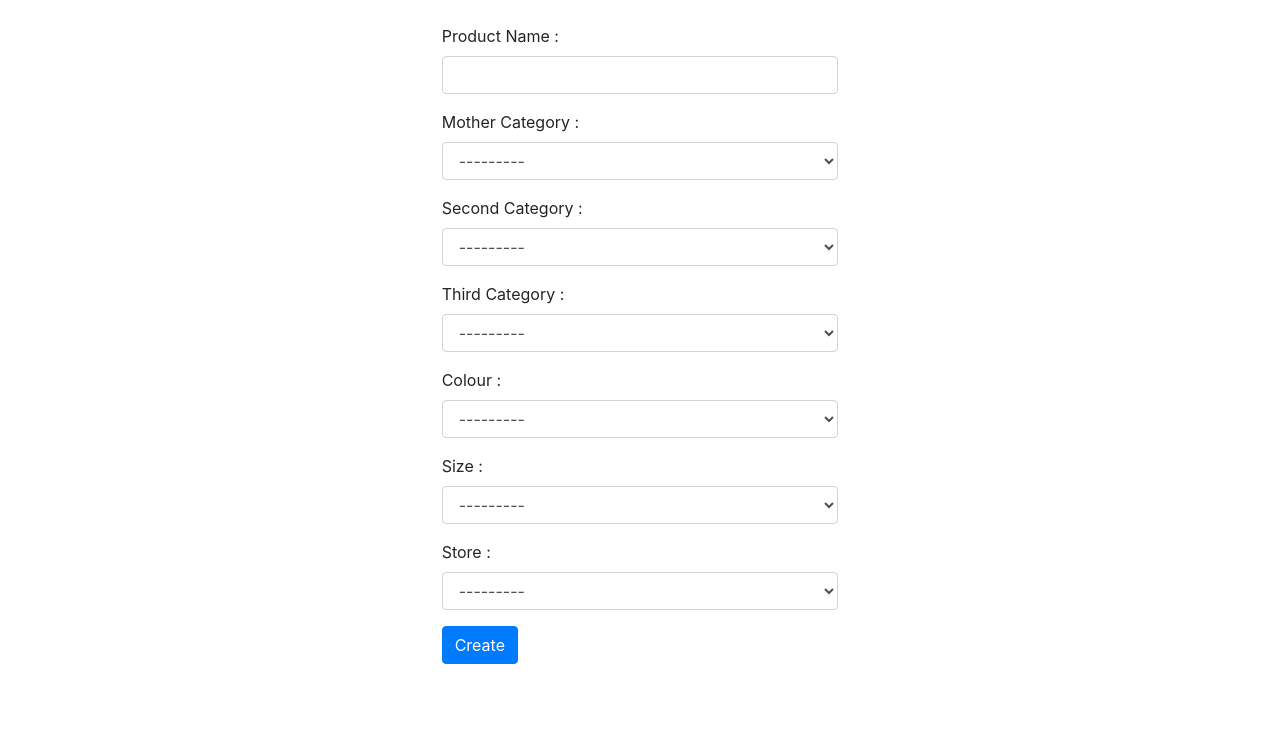
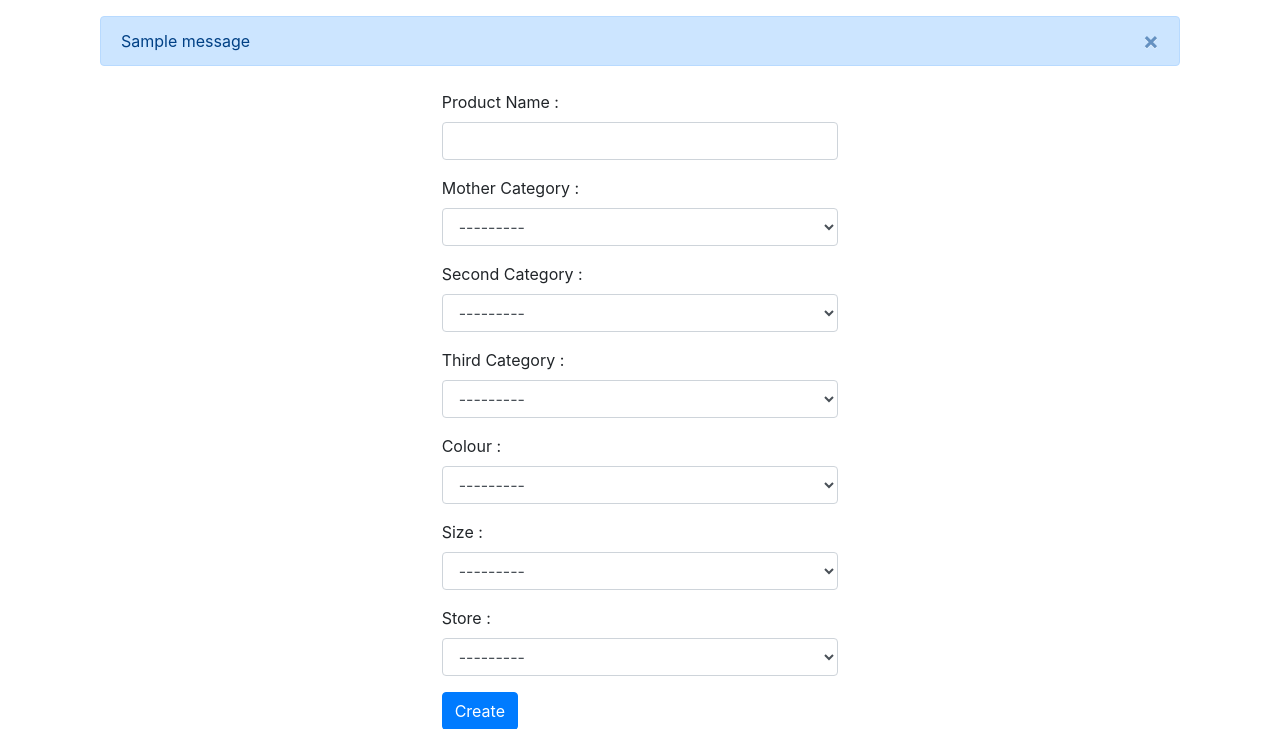
Before and after one commit to ANejadkoorki/ProductBarcoding, a Django app: page /barcoding/ in a window 1280 px wide. Shown: the top 729 px of the page. Run offline with Django 3.2, Linux system fonts and the light colour scheme; tables that the repository leaves empty hold one stand-in row (values such as "Sample post"); one stand-in notice (Sample message) is shown; some libraries are stand-ins or nearby versions.

Commit message:
some updates to code .

```diff
--- a/ProductBarcoding/barcode_app/models.py
+++ b/ProductBarcoding/barcode_app/models.py
@@ -2,10 +2,8 @@ from django.db import models
 from django.core.validators import RegexValidator
 from smart_selects.db_fields import ChainedForeignKey
 
-
 from .categories_models import MotherCategory, SecondCategory, ThirdCategory
 from .other_models import Store, Size, Colour
-
 
 five_digit_validator = RegexValidator(
     regex="^[0-9]{4}[1-9]{1}$",
@@ -65,6 +63,10 @@ class Product(models.Model):
         max_length=200,
     )
 
+    def get_barcode(self):
+        return f"{self.mother_category.code}-{self.second_category.code}-{self.third_category.code}-" \
+               f"{self.code}-{self.colour.code}-{self.size.code}-{self.store.code}"
+
     def __str__(self):
         return f"{self.name}"
 
--- a/ProductBarcoding/barcode_app/templates/barcode_app/base_page.html
+++ b/ProductBarcoding/barcode_app/templates/barcode_app/base_page.html
@@ -14,6 +14,24 @@
 </head>
 <body>
 
+
+<div class="container">
+    <div class="mt-3 mb-3">
+        <div class="col-12">
+            {% if messages %}
+                {% for message in messages %}
+                    <div class="alert alert-primary alert-dismissible">
+                        {{ message }}
+                        <button type="button" data-dismiss="alert" class="close">&times;</button>
+                    </div>
+                {% endfor %}
+            {% endif %}
+        </div>
+    </div>
+</div>
+
+
+{% if form %}
     <div class="container mt-4  col-4 align-content-center">
         <form method="post" enctype="multipart/form-data">
             {% csrf_token %}
@@ -21,37 +39,37 @@
 
             <div class="form-group">
                 <label for="id_name">Product Name : </label>
-            {% render_field form.name class='form-control'  %}
+                {% render_field form.name class='form-control' %}
             </div>
 
             <div class="form-group">
                 <label for="id_mother_category">Mother Category : </label>
-            {% render_field form.mother_category class='form-control'  %}
+                {% render_field form.mother_category class='form-control' %}
             </div>
 
             <div class="form-group">
                 <label for="id_second_category">Second Category : </label>
-            {% render_field form.second_category class='form-control'  %}
+                {% render_field form.second_category class='form-control' %}
             </div>
 
             <div class="form-group">
                 <label for="id_third_category">Third Category : </label>
-            {% render_field form.third_category class='form-control'  %}
+                {% render_field form.third_category class='form-control' %}
             </div>
 
             <div class="form-group">
                 <label for="id_colour">Colour : </label>
-            {% render_field form.colour class='form-control'  %}
+                {% render_field form.colour class='form-control' %}
             </div>
 
             <div class="form-group">
                 <label for="id_size">Size : </label>
-            {% render_field form.size class='form-control'  %}
+                {% render_field form.size class='form-control' %}
             </div>
 
             <div class="form-group">
                 <label for="id_store">Store : </label>
-            {% render_field form.store class='form-control'  %}
+                {% render_field form.store class='form-control' %}
             </div>
 
             <button type="submit" class="btn btn-primary">Create</button>
@@ -59,7 +77,7 @@
 
         </form>
     </div>
-
+{% endif %}
 
 {# JQuery and bootstrap js scripts #}
 <script src="{% static 'js/jquery-3.6.0.min.js' %}"></script>
--- a/ProductBarcoding/barcode_app/views.py
+++ b/ProductBarcoding/barcode_app/views.py
@@ -1,4 +1,5 @@
-from django.shortcuts import render
+from django.contrib import messages
+from django.shortcuts import render, redirect
 from django.utils.decorators import method_decorator
 from django.views.decorators.csrf import csrf_exempt
 
@@ -34,4 +35,37 @@ class CreateProduct(CreateView):
         )
 
     def form_valid(self, form):
-        pass
+        cleaned_data = form.cleaned_data
+
+        prod_last_object = models.Product.objects.last()
+        if prod_last_object:
+            last_prod_code = int(prod_last_object.code)
+            new_prod_code_int = last_prod_code + 1
+            new_prod_code = str(new_prod_code_int).zfill(5)
+            new_obj = models.Product.objects.create(
+                code=new_prod_code,
+                mother_category=cleaned_data.get('mother_category'),
+                second_category=cleaned_data.get('second_category'),
+                third_category=cleaned_data.get('third_category'),
+                colour=cleaned_data.get('colour'),
+                size=cleaned_data.get('size'),
+                store=cleaned_data.get('store'),
+                name=cleaned_data.get('name'),
+            )
+            messages.success(request=self.request,
+                             message=f"Product has been saved successfully with barcode: {new_obj.get_barcode()}")
+            return redirect('barcode_app:create-product')
+        else:
+            new_obj = models.Product.objects.create(
+                code='00001',
+                mother_category=cleaned_data.get('mother_category'),
+                second_category=cleaned_data.get('second_category'),
+                third_category=cleaned_data.get('third_category'),
+                colour=cleaned_data.get('colour'),
+                size=cleaned_data.get('size'),
+                store=cleaned_data.get('store'),
+                name=cleaned_data.get('name'),
+            )
+            messages.success(request=self.request,
+                             message=f"Product has been saved successfully with barcode: {new_obj.get_barcode()}")
+            return redirect('barcode_app:create-product')
```
Lines whose indentation alone changed are shown as unchanged.
